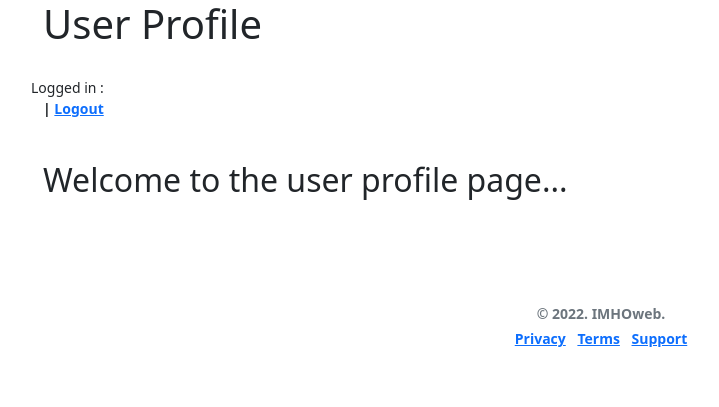
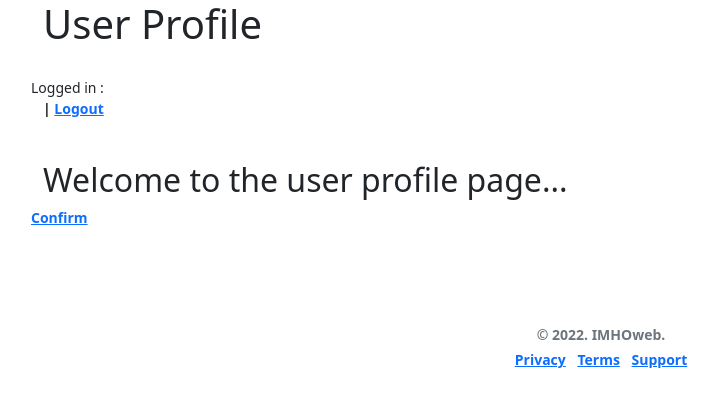
Before and after one commit to imhodot/imhoweb, a Flask app: page /u/1 in a window 1280 px wide. Shown: the top 407 px of the page, without its empty margins (39-758 px from the left). Run offline with Flask 2, Linux system fonts and the light colour scheme; the visitor is signed in with stand-in values (Sample User, id 1); data comes from the database, SQL or seed files in the repository; parts of the project's set-up code (start-up, migrations or seed data) failed here and were passed over; some libraries are stand-ins or nearby versions.

Commit message:
made an update

```diff
--- a/templates/profile.html
+++ b/templates/profile.html
@@ -85,8 +85,14 @@
 	</div>
 	<br><br>
 	<div class="row">
-
 		<h2>Welcome to the user profile page...</h2>
+    <ul class="nav navbar-nav">
+      {% if current_user.confirmed and current_user.is_authenticated() %}
+        <li><a href="{{ url_for('user.profile') }}">Profile</a></li>
+      {% elif current_user.is_authenticated() %}
+        <li><a href="{{ url_for('user.unconfirmed') }}">Confirm</a></li>
+      {% endif %}
+    </ul>
 	</div>
 </div>
 <footer class="my-5 pt-5 text-muted text-center text-small">
```
